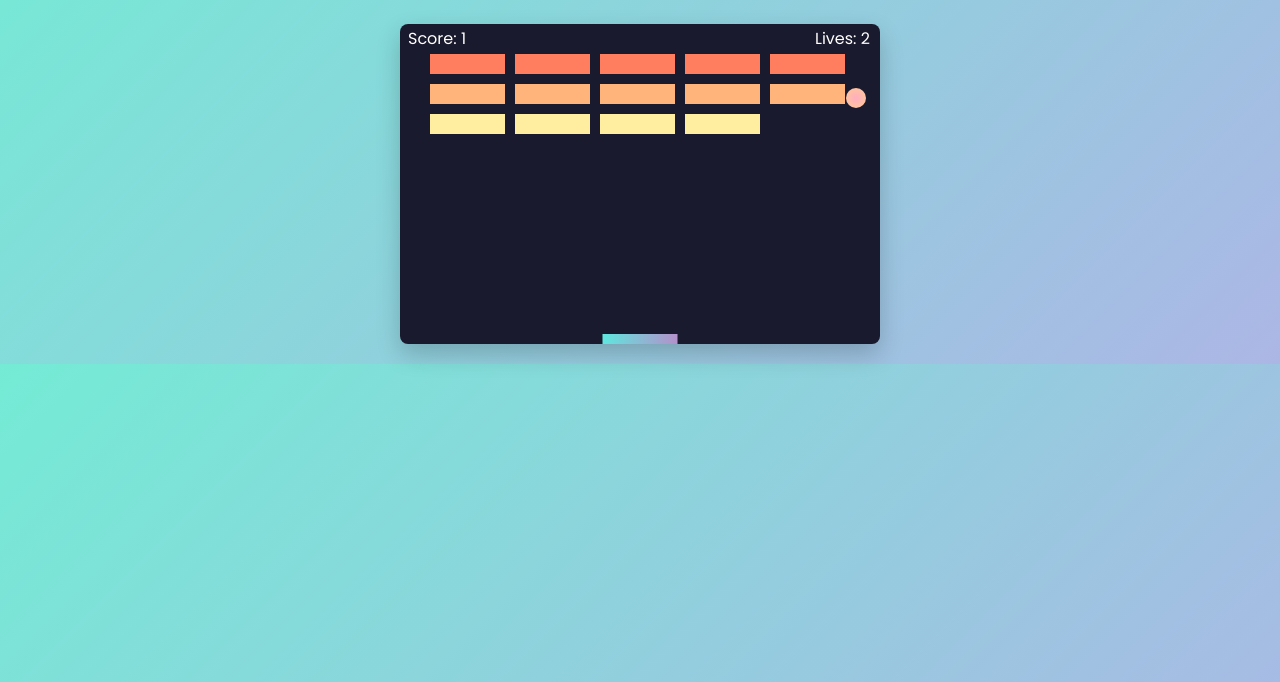
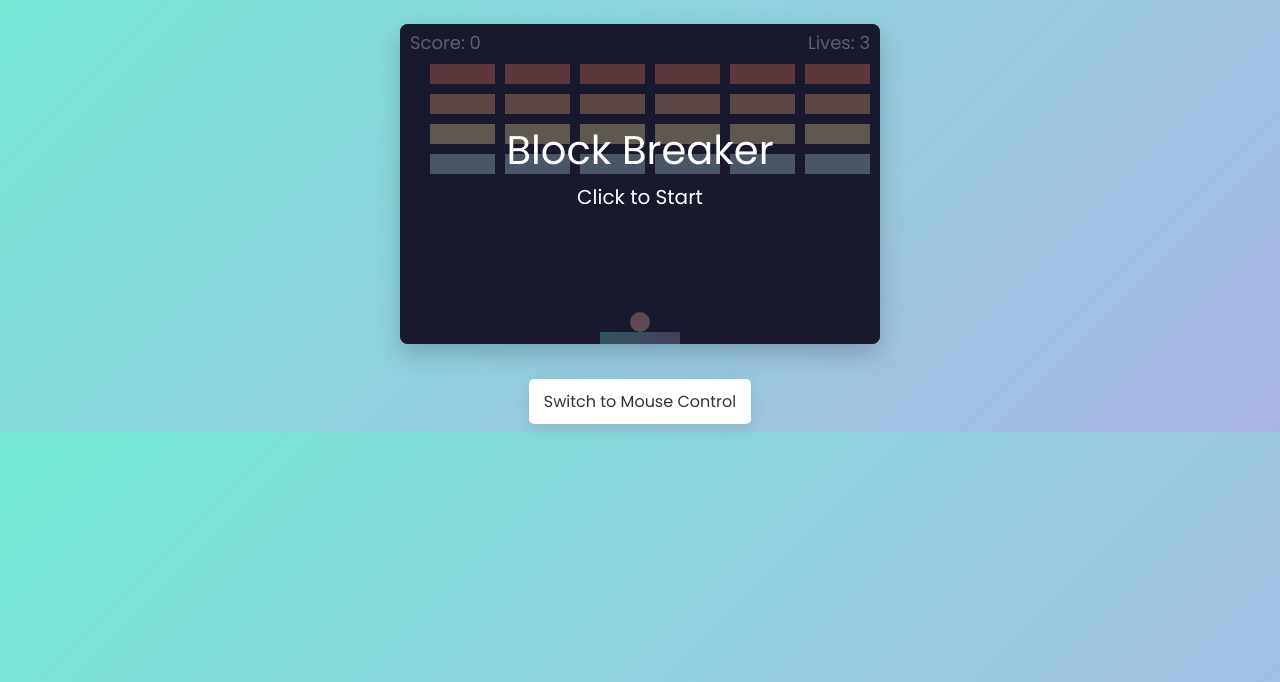
Before and after one commit to Rafie1715/Capstone-Project-IBM-Granite, a plain HTML site: page index.html in a window 1280 px wide. Shown: the part 118-800 px from the top of the page. Drawn offline with Linux system fonts and the light colour scheme.

Commit message:
update control toggle and delete comments

```diff
--- a/index.html
+++ b/index.html
@@ -9,6 +9,7 @@
 <body>
     <h1>Block Breaker</h1>
     <canvas id="gameCanvas" width="480" height="320"></canvas>
+    <button id="control-toggle">Switch to Mouse Control</button>
     <script src="script.js"></script>
 </body>
 </html>
--- a/script.js
+++ b/script.js
@@ -1,132 +1,130 @@
 const canvas = document.getElementById('gameCanvas');
 const ctx = canvas.getContext('2d');
+const controlToggleButton = document.getElementById('control-toggle');
 
-// Properti Bola
-let x = canvas.width / 2;
-let y = canvas.height - 30;
-let dx = 2;
-let dy = -2;
-const ballRadius = 10;
+let gameState = 'menu';
+let controlMode = 'keyboard';
+let ballIsStuck = true;
 
-// Properti Paddle
-const paddleHeight = 10;
-const paddleWidth = 75;
-let paddleX = (canvas.width - paddleWidth) / 2;
+let score = 0;
+let lives = 3;
+let ballRadius = 10;
+let x, y, dx, dy;
 
-// Kontrol Paddle
+const paddleHeight = 12;
+const paddleWidth = 80;
+let paddleX;
+
+const brickRowCount = 4;
+const brickColumnCount = 6;
+const brickWidth = 65;
+const brickHeight = 20;
+const brickPadding = 10;
+const brickOffsetTop = 40;
+const brickOffsetLeft = 30;
+
 let rightPressed = false;
 let leftPressed = false;
-let score = 0;
-let lives = 3;
 
-// Properti Bata
-const brickRowCount = 3;
-const brickColumnCount = 5;
-const brickWidth = 75;
-const brickHeight = 20;
-const brickPadding = 10;
-const brickOffsetTop = 30;
-const brickOffsetLeft = 30;
+const bricks = [];
 
-// Membuat array bata
-const bricks = [];
-for (let c = 0; c < brickColumnCount; c++) {
-    bricks[c] = [];
-    for (let r = 0; r < brickRowCount; r++) {
-        bricks[c][r] = { x: 0, y: 0, status: 1 }; // status 1 = utuh, 0 = hancur
-    }
-}
-
-// Event Listeners untuk kontrol
-document.addEventListener('keydown', keyDownHandler, false);
-document.addEventListener('keyup', keyUpHandler, false);
-
-// Tambahkan fungsi baru ini untuk menggambar skor
-function drawScore() {
-    ctx.font = '16px Poppins';
-    ctx.fillStyle = '#fff';
-    ctx.fillText('Score: ' + score, 8, 20);
-}
-
-// Tambahkan fungsi baru ini untuk menggambar nyawa
-function drawLives() {
-    ctx.font = '16px Poppins';
-    ctx.fillStyle = '#fff';
-    ctx.fillText('Lives: ' + lives, canvas.width - 65, 20);
-}
-
-function keyDownHandler(e) {
-    if (e.key == 'Right' || e.key == 'ArrowRight') {
-        rightPressed = true;
-    } else if (e.key == 'Left' || e.key == 'ArrowLeft') {
-        leftPressed = true;
-    }
-}
-
-function keyUpHandler(e) {
-    if (e.key == 'Right' || e.key == 'ArrowRight') {
-        rightPressed = false;
-    } else if (e.key == 'Left' || e.key == 'ArrowLeft') {
-        leftPressed = false;
-    }
-}
-
-function collisionDetection() {
+function setupBricks() {
     for (let c = 0; c < brickColumnCount; c++) {
+        bricks[c] = [];
         for (let r = 0; r < brickRowCount; r++) {
-            const b = bricks[c][r];
-            if (b.status == 1) {
-                if (x > b.x && x < b.x + brickWidth && y > b.y && y < b.y + brickHeight) {
-                    dy = -dy;
-                    b.status = 0;
-                    score++; // Tambah skor
-                    // Cek jika menang
-                    if (score == brickRowCount * brickColumnCount) {
-                        alert('YOU WIN, CONGRATULATIONS!');
-                        document.location.reload();
-                    }
-                }
-            }
+            bricks[c][r] = { x: 0, y: 0, status: 1 };
         }
     }
 }
 
-// Ganti fungsi drawBall()
+document.addEventListener('keydown', e => { if (controlMode === 'keyboard') keyDownHandler(e); });
+document.addEventListener('keyup', e => { if (controlMode === 'keyboard') keyUpHandler(e); });
+document.addEventListener('mousemove', e => { if (controlMode === 'mouse') mouseMoveHandler(e); });
+document.addEventListener('click', mouseClickHandler);
+controlToggleButton.addEventListener('click', toggleControl);
+
+function keyDownHandler(e) {
+    if (e.key === 'Right' || e.key === 'ArrowRight') rightPressed = true;
+    else if (e.key === 'Left' || e.key === 'ArrowLeft') leftPressed = true;
+}
+
+function keyUpHandler(e) {
+    if (e.key === 'Right' || e.key === 'ArrowRight') rightPressed = false;
+    else if (e.key === 'Left' || e.key === 'ArrowLeft') leftPressed = false;
+}
+
+function mouseMoveHandler(e) {
+    const relativeX = e.clientX - canvas.offsetLeft;
+    if (relativeX > paddleWidth / 2 && relativeX < canvas.width - paddleWidth / 2) {
+        paddleX = relativeX - paddleWidth / 2;
+    }
+}
+
+function mouseClickHandler() {
+    if (gameState === 'menu' || gameState === 'gameOver' || gameState === 'win') {
+        resetGame();
+        gameState = 'playing';
+    } else if (gameState === 'playing' && ballIsStuck) {
+        ballIsStuck = false;
+    }
+}
+
+function toggleControl() {
+    if (controlMode === 'keyboard') {
+        controlMode = 'mouse';
+        controlToggleButton.textContent = 'Switch to Keyboard Control';
+    } else {
+        controlMode = 'keyboard';
+        controlToggleButton.textContent = 'Switch to Mouse Control';
+    }
+}
+
+function resetBallAndPaddle() {
+    x = canvas.width / 2;
+    y = canvas.height - paddleHeight - ballRadius;
+    dx = 3;
+    dy = -3;
+    paddleX = (canvas.width - paddleWidth) / 2;
+    ballIsStuck = true;
+}
+
+function resetGame() {
+    setupBricks();
+    score = 0;
+    lives = 3;
+    resetBallAndPaddle();
+}
+
 function drawBall() {
     ctx.beginPath();
-    // Gunakan gradasi radial untuk efek 3D pada bola
     const gradient = ctx.createRadialGradient(x, y, ballRadius * 0.1, x, y, ballRadius);
     gradient.addColorStop(0, '#ffafbd');
     gradient.addColorStop(1, '#ffc3a0');
-
     ctx.arc(x, y, ballRadius, 0, Math.PI * 2);
     ctx.fillStyle = gradient;
     ctx.fill();
     ctx.closePath();
 }
 
-// Ganti fungsi drawPaddle()
 function drawPaddle() {
     ctx.beginPath();
-    // Gunakan gradasi linear untuk paddle
     const gradient = ctx.createLinearGradient(paddleX, 0, paddleX + paddleWidth, 0);
     gradient.addColorStop(0, '#5ee7df');
     gradient.addColorStop(1, '#b490ca');
-
     ctx.rect(paddleX, canvas.height - paddleHeight, paddleWidth, paddleHeight);
     ctx.fillStyle = gradient;
     ctx.fill();
     ctx.closePath();
 }
 
-// Ganti fungsi drawBricks()
 function drawBricks() {
-    const rowColors = ['#ff7e5f', '#feb47b', '#ffeda0']; // Warna berbeda per baris
+    const rowColors = ['#ff7e5f', '#feb47b', '#ffeda0', '#bce6eb'];
     for (let c = 0; c < brickColumnCount; c++) {
         for (let r = 0; r < brickRowCount; r++) {
             if (bricks[c][r].status == 1) {
+                const brickY = r * (brickHeight + brickPadding) + brickOffsetTop;
                 const brickX = c * (brickWidth + brickPadding) + brickOffsetLeft;
-                const brickY = r * (brickHeight + brickPadding) + brickOffsetTop;
+
                 bricks[c][r].x = brickX;
                 bricks[c][r].y = brickY;
                 ctx.beginPath();
@@ -138,56 +136,110 @@ function drawBricks() {
         }
     }
 }
+function drawScore() {
+    ctx.font = '18px Poppins';
+    ctx.fillStyle = '#fff';
+    ctx.textAlign = 'left';
+    ctx.fillText('Score: ' + score, 10, 25);
+}
 
-// Game Loop Utama
-function draw() {
-    ctx.clearRect(0, 0, canvas.width, canvas.height);
-    drawBricks();
-    drawBall();
-    drawPaddle();
-    drawScore(); // Panggil fungsi gambar skor
-    drawLives(); // Panggil fungsi gambar nyawa
-    collisionDetection();
+function drawLives() {
+    ctx.font = '18px Poppins';
+    ctx.fillStyle = '#fff';
+    ctx.textAlign = 'right';
+    ctx.fillText('Lives: ' + lives, canvas.width - 10, 25);
+}
 
-    // Deteksi tabrakan dengan dinding samping
+function drawMessage(title, subtitle) {
+    ctx.fillStyle = 'rgba(26, 26, 46, 0.7)';
+    ctx.fillRect(0, 0, canvas.width, canvas.height);
+
+    ctx.font = '40px Poppins';
+    ctx.fillStyle = '#fff';
+    ctx.textAlign = 'center';
+    ctx.fillText(title, canvas.width / 2, canvas.height / 2 - 20);
+
+    ctx.font = '20px Poppins';
+    ctx.fillText(subtitle, canvas.width / 2, canvas.height / 2 + 20);
+}
+
+function collisionDetection() {
+    for (let c = 0; c < brickColumnCount; c++) {
+        for (let r = 0; r < brickRowCount; r++) {
+            const b = bricks[c][r];
+            if (b.status == 1) {
+                if (x > b.x && x < b.x + brickWidth && y > b.y && y < b.y + brickHeight) {
+                    dy = -dy;
+                    b.status = 0;
+                    score++;
+                    if (score == brickRowCount * brickColumnCount) {
+                        gameState = 'win';
+                    }
+                }
+            }
+        }
+    }
+}
+
+function updateGame() {
+    if (controlMode === 'keyboard') {
+        if (rightPressed && paddleX < canvas.width - paddleWidth) {
+            paddleX += 7;
+        } else if (leftPressed && paddleX > 0) {
+            paddleX -= 7;
+        }
+    }
+
+    if (ballIsStuck) {
+        x = paddleX + paddleWidth / 2;
+        y = canvas.height - paddleHeight - ballRadius;
+        return;
+    }
+
     if (x + dx > canvas.width - ballRadius || x + dx < ballRadius) {
         dx = -dx;
     }
-
-    // Deteksi tabrakan dengan dinding atas
     if (y + dy < ballRadius) {
         dy = -dy;
     } else if (y + dy > canvas.height - ballRadius) {
-        // Deteksi tabrakan dengan paddle
         if (x > paddleX && x < paddleX + paddleWidth) {
             dy = -dy;
         } else {
-            lives--; // Kurangi nyawa
+            lives--;
             if (!lives) {
-                alert('GAME OVER');
-                document.location.reload();
+                gameState = 'gameOver';
             } else {
-                // Reset posisi bola dan paddle
-                x = canvas.width / 2;
-                y = canvas.height - 30;
-                dx = 2;
-                dy = -2;
-                paddleX = (canvas.width - paddleWidth) / 2;
+                resetBallAndPaddle();
             }
         }
     }
 
-    // Menggerakkan paddle
-    if (rightPressed && paddleX < canvas.width - paddleWidth) {
-        paddleX += 7;
-    } else if (leftPressed && paddleX > 0) {
-        paddleX -= 7;
+    x += dx;
+    y += dy;
+}
+
+function gameLoop() {
+    ctx.clearRect(0, 0, canvas.width, canvas.height);
+
+    drawBricks();
+    drawPaddle();
+    drawScore();
+    drawLives();
+    drawBall();
+
+    if (gameState === 'playing') {
+        updateGame();
+        collisionDetection();
+    } else if (gameState === 'menu') {
+        drawMessage('Block Breaker', 'Click to Start');
+    } else if (gameState === 'gameOver') {
+        drawMessage('GAME OVER', 'Click to Restart');
+    } else if (gameState === 'win') {
+        drawMessage('YOU WIN!', 'Click to Restart');
     }
 
-    x += dx;
-    y += dy;
-
-    requestAnimationFrame(draw);
+    requestAnimationFrame(gameLoop);
 }
 
-draw(); // Mulai game loop
+resetGame();
+gameLoop();
--- a/style.css
+++ b/style.css
@@ -1,4 +1,3 @@
-/* Import Google Font */
 @import url('https://fonts.googleapis.com/css2?family=Poppins:wght@400;600&display=swap');
 
 body {
@@ -17,9 +16,22 @@ h1 {
 }
 
 canvas {
-    background: #1a1a2e; /* Latar belakang canvas lebih gelap */
+    background: #1a1a2e;
     display: block;
     margin: 20px auto;
     border-radius: 8px;
     box-shadow: 0 10px 25px rgba(0, 0, 0, 0.2);
 }
+
+#control-toggle {
+    margin-top: 15px;
+    padding: 10px 15px;
+    font-family: 'Poppins', sans-serif;
+    font-size: 1em;
+    border-radius: 5px;
+    border: none;
+    background-color: #fff;
+    color: #333;
+    box-shadow: 0 4px 15px rgba(0,0,0,0.1);
+    cursor: pointer;
+}
```
